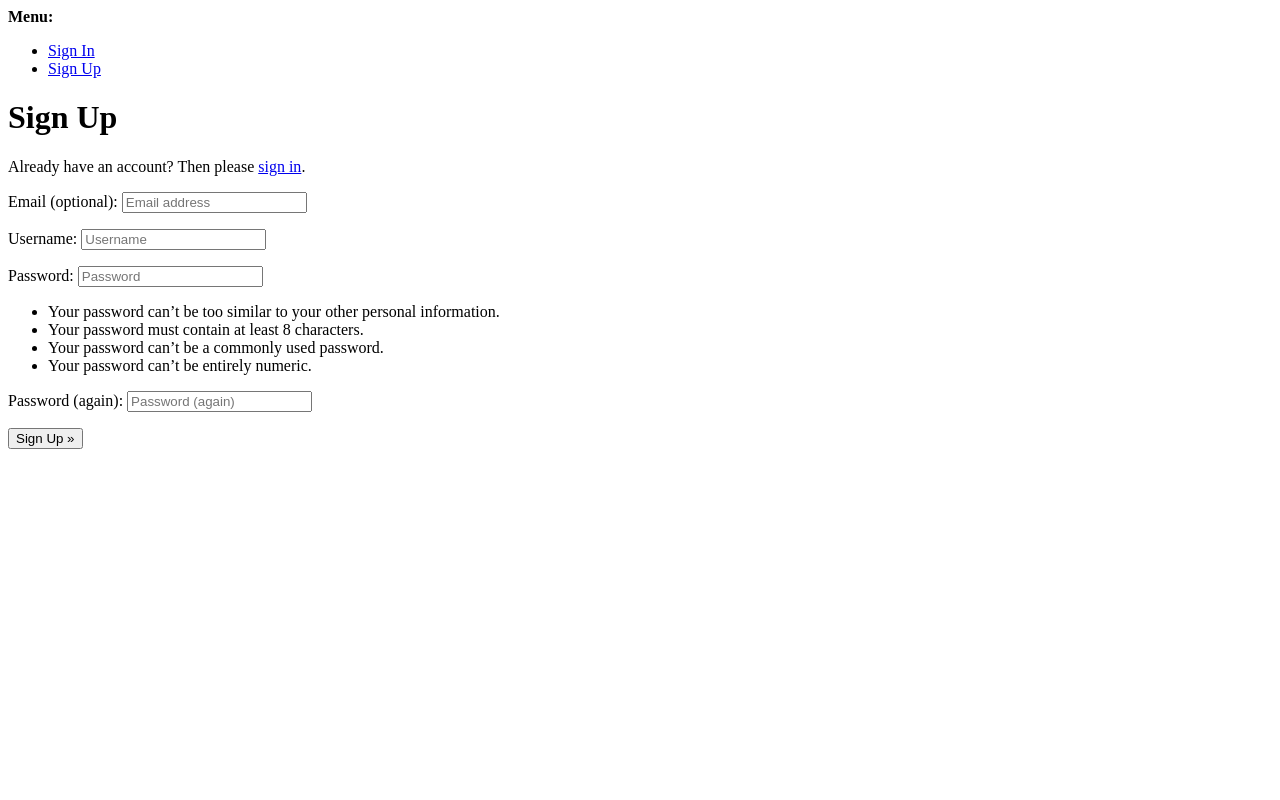
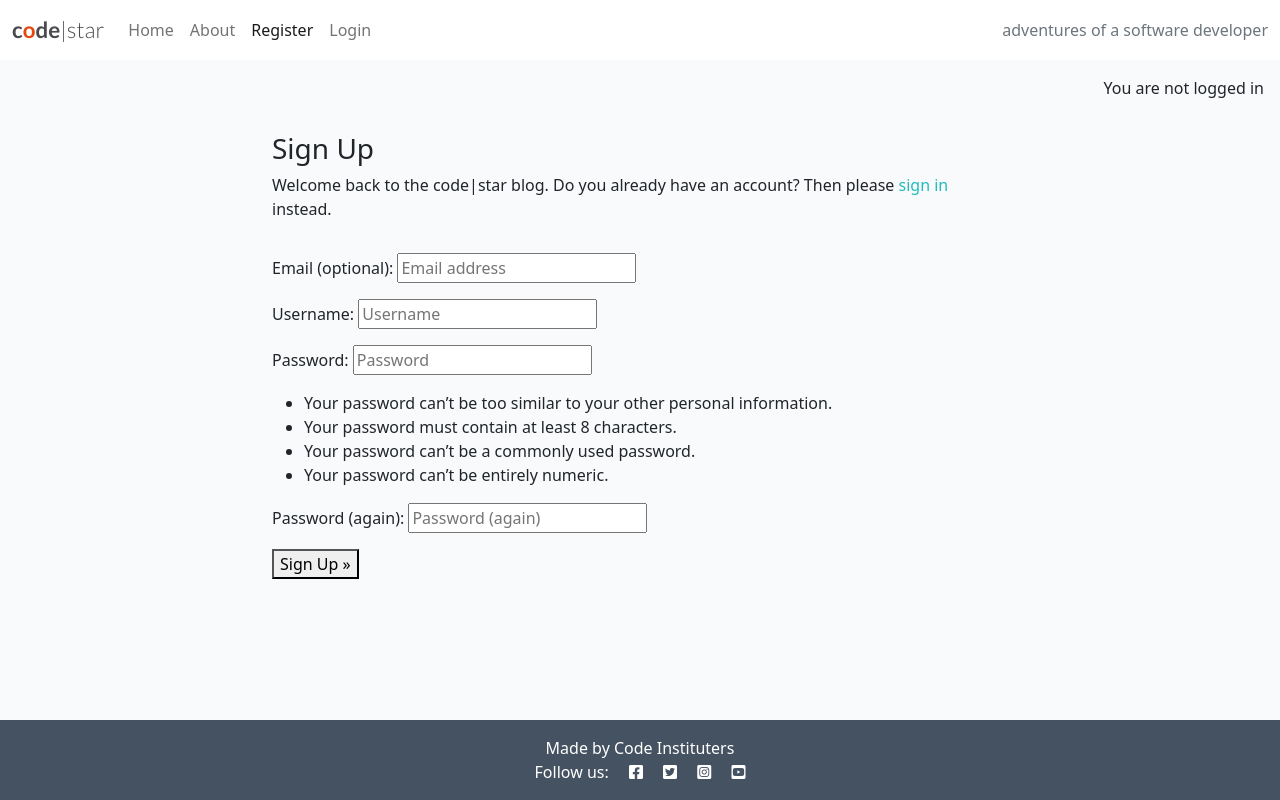
Before and after one commit to JoeOrtiz1995/django-blog, a Django app: page /accounts/signup/ in a window 1280 px wide. Run offline with Django 4.2, Linux system fonts and the light colour scheme.

Commit message:
Added signup page

```diff
--- a/templates/account/signup.html
+++ b/templates/account/signup.html
@@ -1,14 +1,25 @@
-{% extends "account/base.html" %}
+{% extends "base.html" %}
 
 {% load i18n %}
 
 {% block head_title %}{% trans "Signup" %}{% endblock head_title %}
 
 {% block content %}
-<h1>{% trans "Sign Up" %}</h1>
 
-<p>{% blocktrans %}Already have an account? Then please <a href="{{ login_url }}">sign in</a>.{% endblocktrans %}</p>
+<div class="container">
+  <div class="row">
+  <div class="col-md-8 mt-3 offset-md-2">
+    <h3>{% trans "Sign Up" %}</h3>
 
+    <p>{% blocktrans %}
+    Welcome back to the code|star blog. Do you already have an account? Then please
+    <a class="link" href="{{ login_url }}">sign in</a> instead.
+    {% endblocktrans %}</p>
+    </div>
+</div>
+
+<div class="row">
+  <div class="col-md-8 mt-3 offset-md-2">
 <form class="signup" id="signup_form" method="post" action="{% url 'account_signup' %}">
   {% csrf_token %}
   {{ form.as_p }}
@@ -17,5 +28,8 @@
   {% endif %}
   <button type="submit">{% trans "Sign Up" %} &raquo;</button>
 </form>
+</div>
+</div>
+</div>
 
 {% endblock content %}
--- a/templates/base.html
+++ b/templates/base.html
@@ -111,6 +111,11 @@
     </nav>
 
     <main class="flex-shrink-0 main-bg">
+      {% if user.is_authenticated %}
+      <p class="text-end m-3">You are logged in as {{ user }}</p>
+      {% else %}
+      <p class="text-end m-3">You are not logged in</p>
+      {% endif %}
       {% block content %}
       <!-- Content Goes here -->
       {% endblock content %}
```
